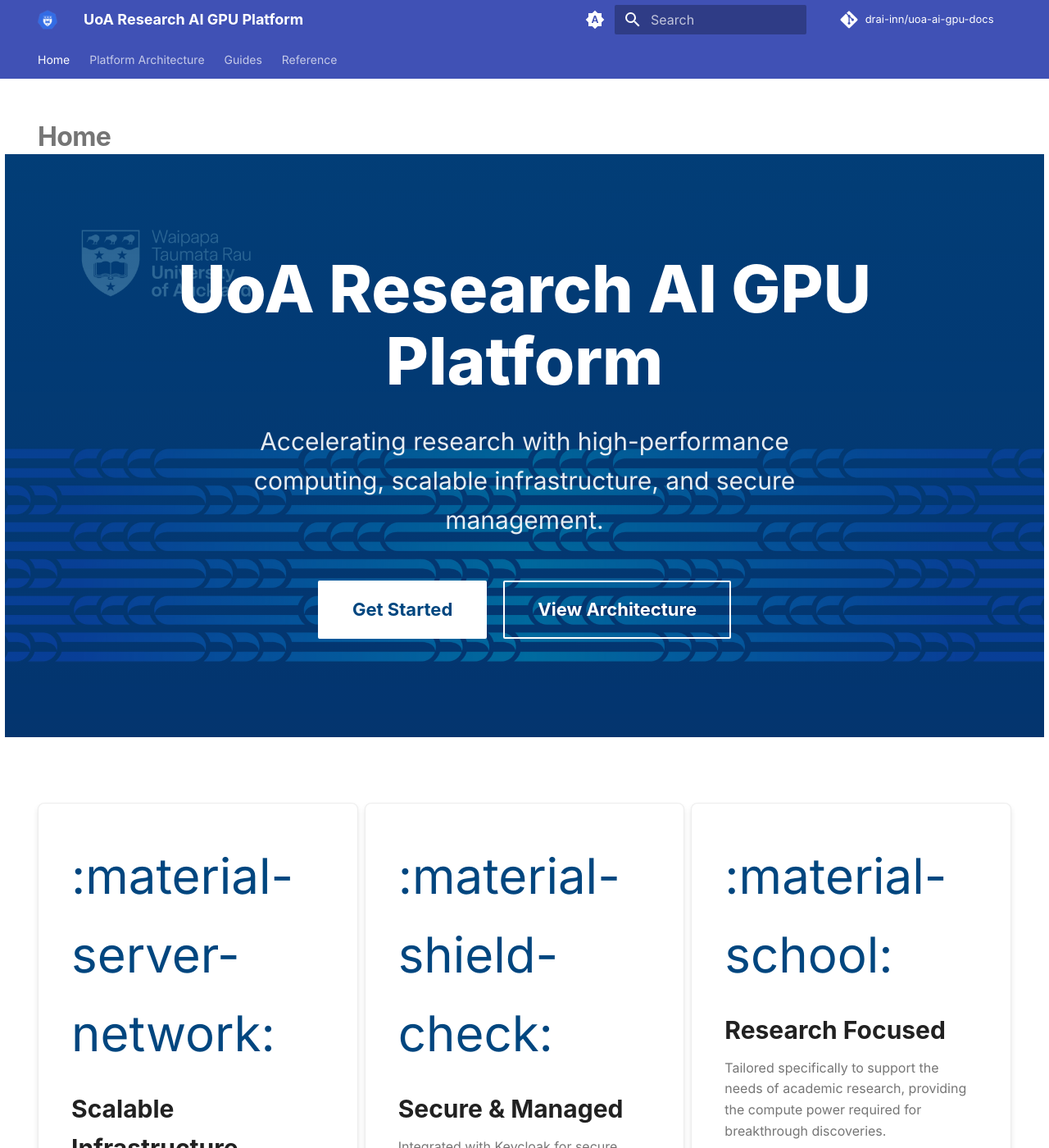
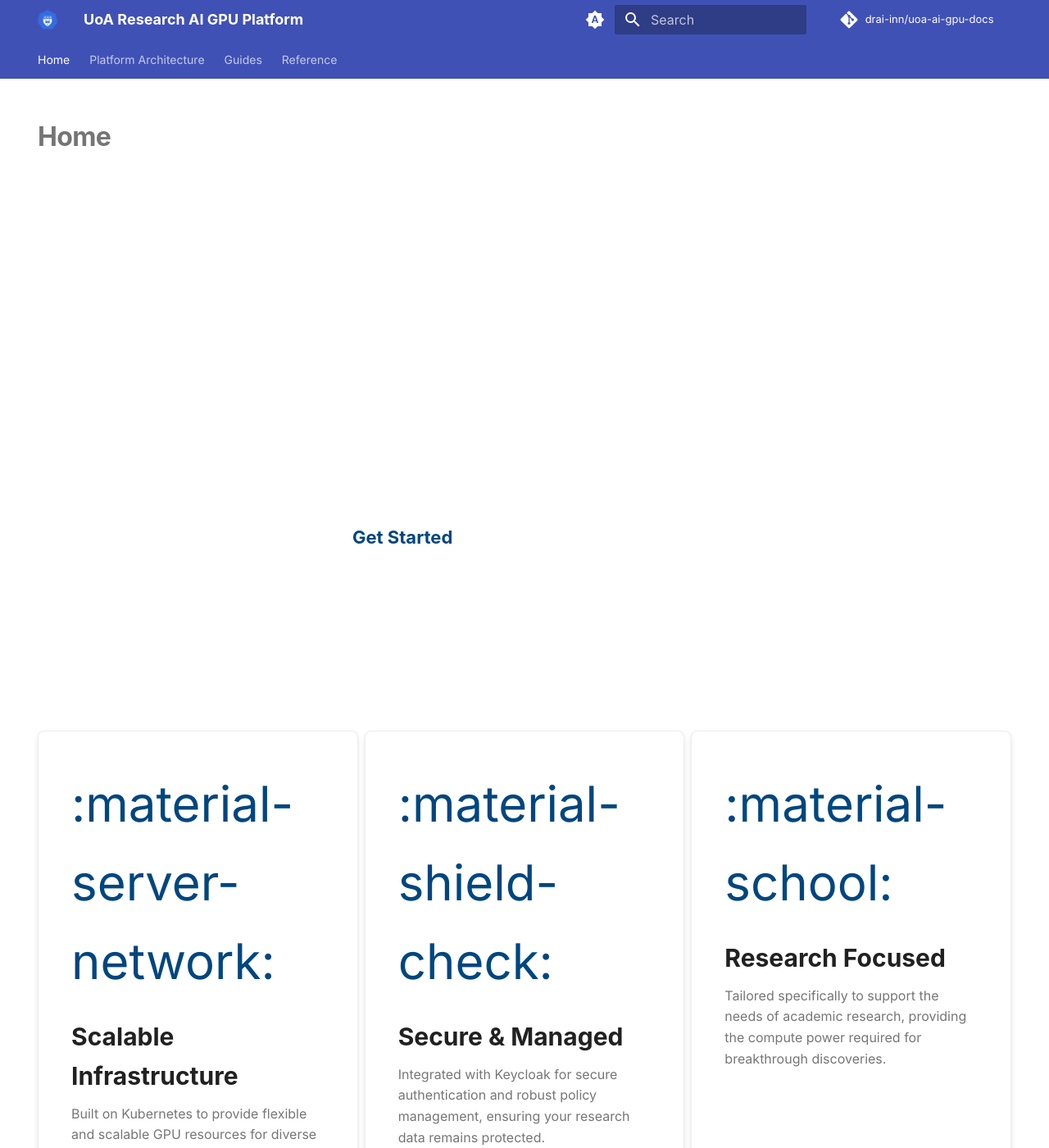
Before and after one commit to drai-inn/uoa-ai-gpu-docs, an MkDocs documentation site: the page built from docs/index.md, in a window 1280 px wide and 1400 px high. Shown: the whole window at 82% size. Built offline with MkDocs 1.6.1 and Material for MkDocs 9.7.7, drawn with Linux system fonts in a browser that asks for light colours; some web fonts are replaced; comment, search, counter and statistics services are not loaded.

Commit message:
slimer landing page

```diff
--- a/docs/index.md
+++ b/docs/index.md
@@ -5,7 +5,7 @@
 ---
 
 <div class="hero-section">
-  <div class="hero-title">UoA Research AI GPU Platform</div>
+  <div class="hero-title">Research AI GPU Platform</div>
   <div class="hero-subtitle">Accelerating research with high-performance computing, scalable infrastructure, and secure management.</div>
   <div class="hero-actions">
     <a href="guides/llm-on-nesi/" class="md-button md-button--primary hero-btn">Get Started</a>
--- a/docs/stylesheets/extra.css
+++ b/docs/stylesheets/extra.css
@@ -45,9 +45,9 @@
   margin: -2rem -2rem 4rem -2rem;
   /* Negative margins to break out of container */
   padding: 6rem 2rem;
-  background-image: linear-gradient(rgba(0, 70, 127, 0.85), rgba(0, 70, 127, 0.7)), url('../assets/UOA - Teams Background Graphic 2025.jpg');
+  /* background-image: linear-gradient(rgba(0, 70, 127, 0.85), rgba(0, 70, 127, 0.7)), url('../assets/UOA - Teams Background Graphic 2025.jpg');
   background-size: cover;
-  background-position: center;
+  background-position: center; */
   color: white;
   text-align: center;
   display: flex;
@@ -65,7 +65,7 @@
 
 .hero-title {
   font-size: 4rem;
-  font-weight: 800;
+  font-weight: 500;
   line-height: 1.1;
   margin-bottom: 1.5rem;
   color: white;
@@ -73,7 +73,7 @@
 
 .hero-subtitle {
   font-size: 1.5rem;
-  font-weight: 400;
+  font-weight: 250;
   max-width: 800px;
   margin-bottom: 2.5rem;
   opacity: 0.9;
```
